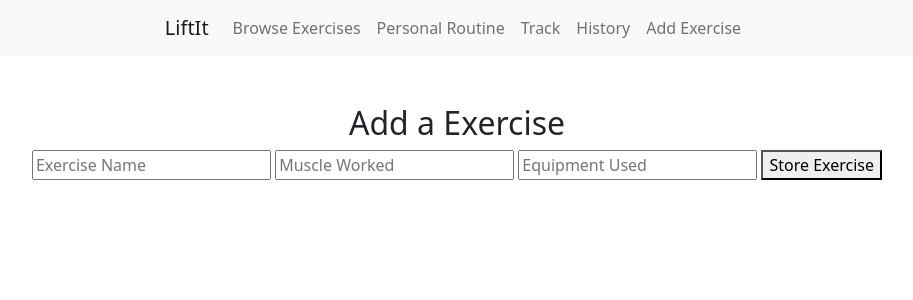
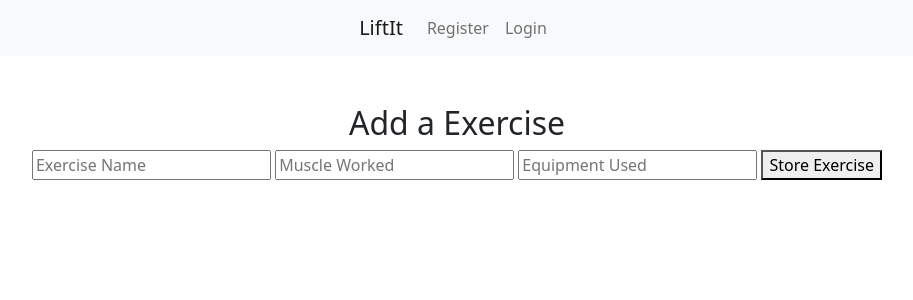
Before and after one commit to etcheekes/LiftIt, a Flask app: page /add in a window 1280 px wide. Shown: the top 300 px of the page, without its empty margins (183-1096 px from the left). Run offline with Flask 2, Linux system fonts and the light colour scheme; some libraries are stand-ins or nearby versions.

Commit message:
updated links between pages and conditional display depending on if user is logged in or not

```diff
--- a/templates/layout.html
+++ b/templates/layout.html
@@ -22,11 +22,17 @@
                 </button>
                 <div class="collapse navbar-collapse" id="navbarNavAltMarkup" >
                 <div class="navbar-nav">
-                    <a class="nav-item nav-link" href="/browse">Browse Exercises</a>
-                    <a class="nav-item nav-link" href="#">Personal Routine</a>
-                    <a class="nav-item nav-link" href="#">Track</a>
-                    <a class="nav-item nav-link" href="#">History</a>
-                    <a class="nav-item nav-link" href="/add">Add Exercise</a>
+                    {% if session["user_id"] %}
+                        <a class="nav-item nav-link" href="/browse">Browse Exercises</a>
+                        <a class="nav-item nav-link" href="#">Personal Routine</a>
+                        <a class="nav-item nav-link" href="#">Track</a>
+                        <a class="nav-item nav-link" href="#">History</a>
+                        <a class="nav-item nav-link" href="/add">Add Exercise</a>
+                        <a class="nav-item nav-link" href="/logout">logout</a>
+                    {%else%}
+                        <a class="nav-item nav-link" href="/register">Register</a>
+                        <a class="nav-item nav-link" href="/login">Login</a>
+                    {% endif %}
                 </div>
                 </div>
             </div>
```
